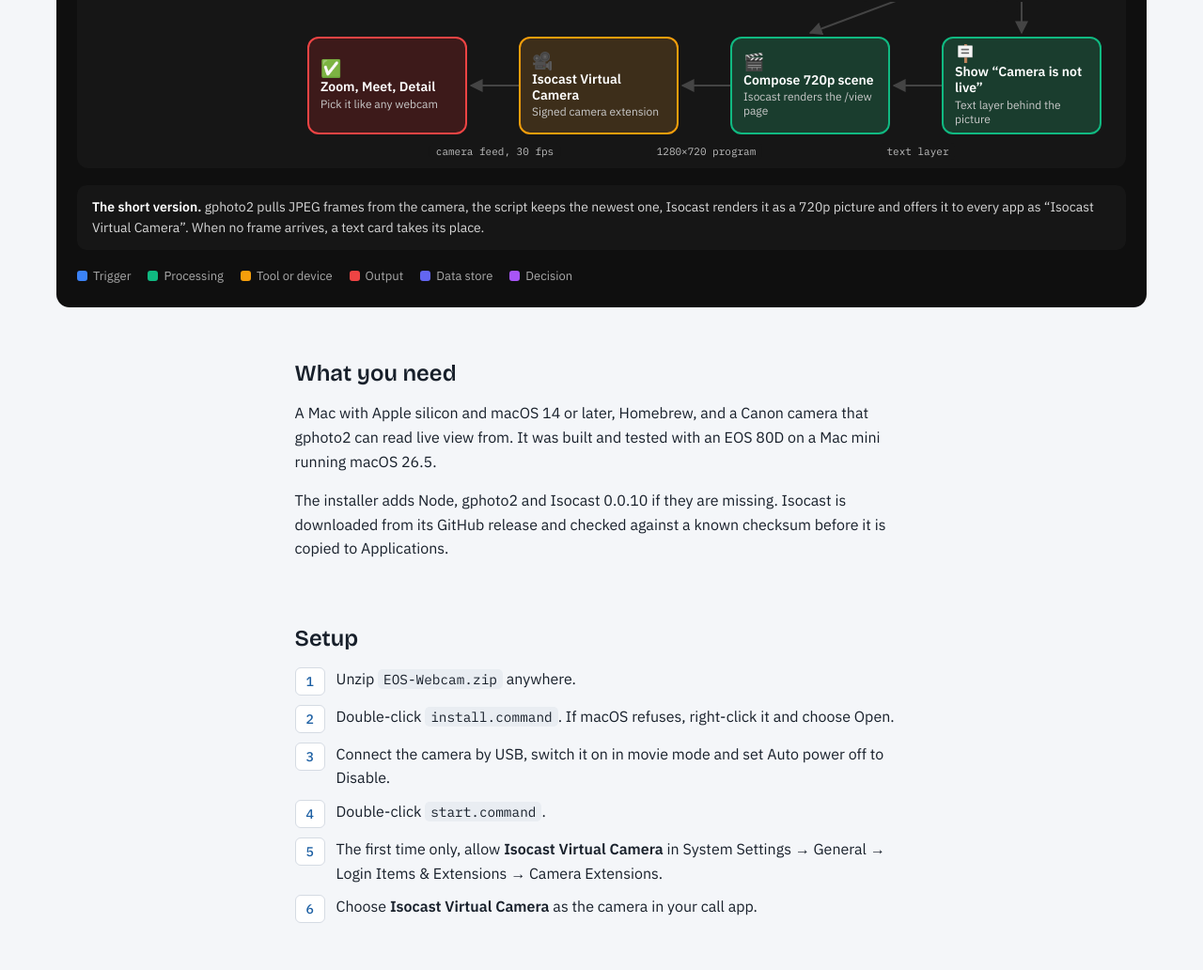
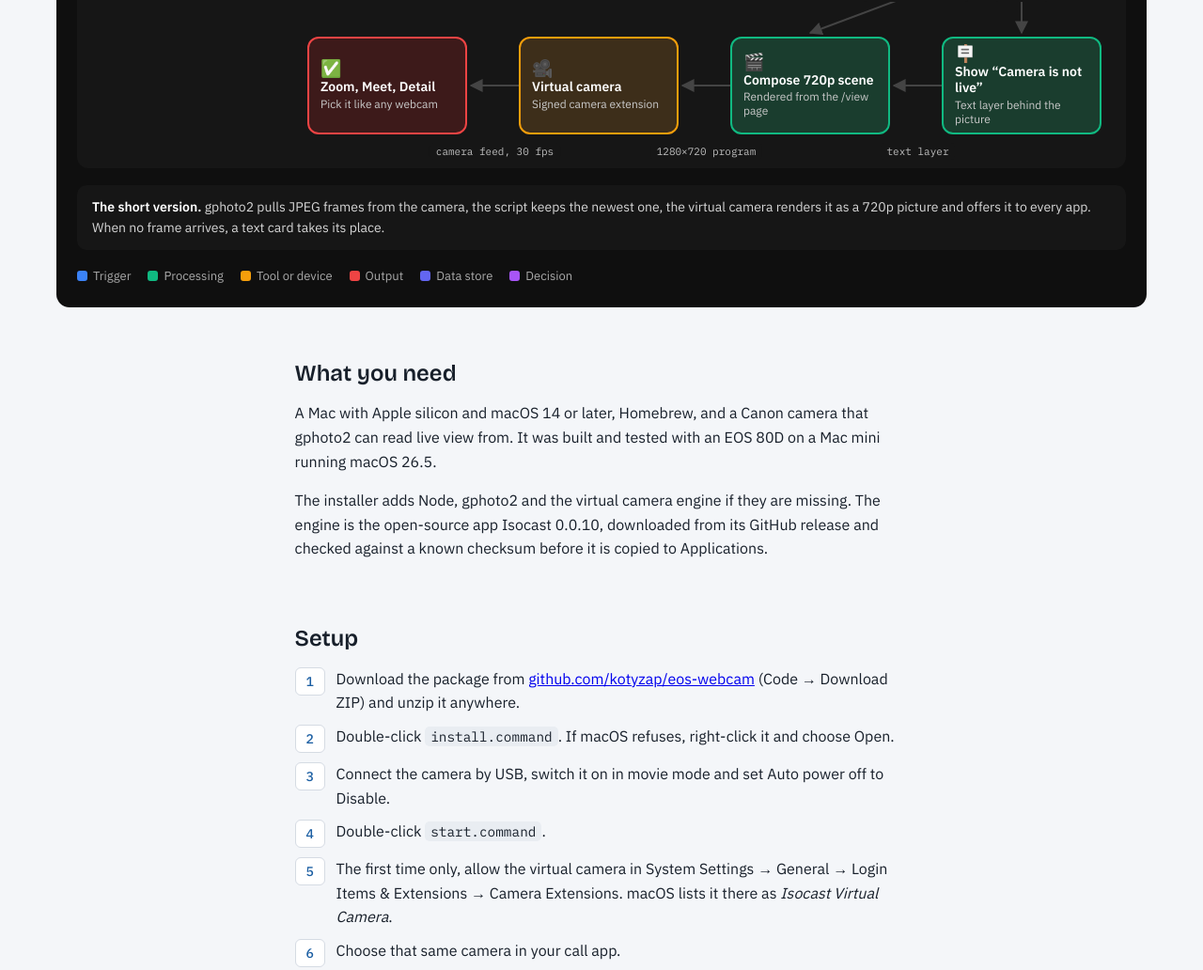
Before and after one commit to kotyzap/EOS-Webcam-via-USB-Mini, a plain HTML site: page docs/index.html in a window 1280 px wide. Shown: the part 1362-2394 px from the top of the page at 94% size. Drawn offline with nearby package versions, Linux system fonts and the light colour scheme.

Commit message:
Describe the virtual camera generically; move Isocast to a Built on credit
Rename isocast/ to vcam/, reword scripts, README, docs page and diagram.
The real menu name (Isocast Virtual Camera) is kept where the user has
to pick or approve it, since the extension cannot be renamed.

Co-Authored-By: Claude Fable 5.2 <noreply@anthropic.com>
Claude-Session: https://claude.ai/code/session_01BecR96eiBcRZHHJvWbxi93

```diff
--- a/docs/index.html
+++ b/docs/index.html
@@ -4,6 +4,7 @@
 <meta charset="utf-8">
 <meta name="viewport" content="width=device-width, initial-scale=1">
 <title>EOS Webcam One-Pager</title>
+<meta name="description" content="Use a Canon EOS 80D as a Mac webcam over the normal USB cable, without Canon's app: gphoto2, one Node script and a free virtual camera.">
 <link rel="preconnect" href="https://fonts.googleapis.com">
 <link href="https://fonts.googleapis.com/css2?family=Bricolage+Grotesque:opsz,wght@12..96,600;12..96,700&family=IBM+Plex+Mono:wght@400;500&family=IBM+Plex+Sans:wght@400;500;600&display=swap" rel="stylesheet">
 <style>
@@ -124,7 +125,7 @@ footer{color:var(--muted);font-size:14px;border-top:1px solid var(--line);paddin
     <div class="facts">
       <div><b>960×640</b><span>live view from the camera, about 15 fps</span></div>
       <div><b>1280×720</b><span>virtual camera output, 30 fps</span></div>
-      <div><b>≈1% CPU</b><span>Isocast engine on a Mac mini</span></div>
+      <div><b>≈1% CPU</b><span>virtual camera engine on a Mac mini</span></div>
       <div><b>0 windows</b><span>everything runs in the background</span></div>
     </div>
   </section>
@@ -132,7 +133,7 @@ footer{color:var(--muted);font-size:14px;border-top:1px solid var(--line);paddin
   <section class="col">
     <h2>The problem</h2>
     <p>The 80D sends its live view over Mini-USB, but macOS only lists a camera in call apps when a signed camera extension provides it. Canon's EOS Webcam Utility is that extension, and on current macOS it freezes.</p>
-    <p>Writing your own extension needs a paid Apple Developer account. The way around it is to borrow an extension that is already signed: <a href="https://github.com/anomalyco/isocast">Isocast</a>, an open-source recording app whose virtual camera can be driven from the command line.</p>
+    <p>Writing your own extension needs a paid Apple Developer account. The way around it is to borrow an extension that is already signed, from an open-source recording app whose virtual camera can be driven from the command line.</p>
   </section>
 
   <section class="wide wf" aria-labelledby="wf-title">
@@ -143,7 +144,7 @@ footer{color:var(--muted);font-size:14px;border-top:1px solid var(--line);paddin
         <div class="stage" id="stage"><svg id="edges" aria-hidden="true"></svg></div>
       </div>
     </div>
-    <div class="wf-info" id="info"><b>The short version.</b> gphoto2 pulls JPEG frames from the camera, the script keeps the newest one, Isocast renders it as a 720p picture and offers it to every app as “Isocast Virtual Camera”. When no frame arrives, a text card takes its place.</div>
+    <div class="wf-info" id="info"><b>The short version.</b> gphoto2 pulls JPEG frames from the camera, the script keeps the newest one, the virtual camera renders it as a 720p picture and offers it to every app. When no frame arrives, a text card takes its place.</div>
     <div class="legend">
       <span><i style="background:#3B82F6"></i>Trigger</span>
       <span><i style="background:#10B981"></i>Processing</span>
@@ -157,18 +158,18 @@ footer{color:var(--muted);font-size:14px;border-top:1px solid var(--line);paddin
   <section class="col">
     <h2>What you need</h2>
     <p>A Mac with Apple silicon and macOS 14 or later, Homebrew, and a Canon camera that gphoto2 can read live view from. It was built and tested with an EOS 80D on a Mac mini running macOS 26.5.</p>
-    <p>The installer adds Node, gphoto2 and Isocast 0.0.10 if they are missing. Isocast is downloaded from its GitHub release and checked against a known checksum before it is copied to Applications.</p>
+    <p>The installer adds Node, gphoto2 and the virtual camera engine if they are missing. The engine is the open-source app Isocast 0.0.10, downloaded from its GitHub release and checked against a known checksum before it is copied to Applications.</p>
   </section>
 
   <section class="col">
     <h2>Setup</h2>
     <ol class="steps">
-      <li><div>Unzip <code>EOS-Webcam.zip</code> anywhere.</div></li>
+      <li><div>Download the package from <a href="https://github.com/kotyzap/eos-webcam">github.com/kotyzap/eos-webcam</a> (Code → Download ZIP) and unzip it anywhere.</div></li>
       <li><div>Double-click <code>install.command</code>. If macOS refuses, right-click it and choose Open.</div></li>
       <li><div>Connect the camera by USB, switch it on in movie mode and set Auto power off to Disable.</div></li>
       <li><div>Double-click <code>start.command</code>.</div></li>
-      <li><div>The first time only, allow <b>Isocast Virtual Camera</b> in System Settings → General → Login Items &amp; Extensions → Camera Extensions.</div></li>
-      <li><div>Choose <b>Isocast Virtual Camera</b> as the camera in your call app.</div></li>
+      <li><div>The first time only, allow the virtual camera in System Settings → General → Login Items &amp; Extensions → Camera Extensions. macOS lists it there as <i>Isocast Virtual Camera</i>.</div></li>
+      <li><div>Choose that same camera in your call app.</div></li>
     </ol>
   </section>
 
@@ -180,7 +181,7 @@ footer{color:var(--muted);font-size:14px;border-top:1px solid var(--line);paddin
         <tbody>
           <tr><td><code>start.command</code></td><td>Starts the camera stream and the virtual camera.</td></tr>
           <tr><td><code>stop.command</code></td><td>Stops the stream and frees the camera for other apps. Call apps then show “Camera is not live”.</td></tr>
-          <tr><td><code>quit.command</code></td><td>Stops the stream and shuts Isocast down completely.</td></tr>
+          <tr><td><code>quit.command</code></td><td>Stops the stream and shuts the virtual camera down completely.</td></tr>
         </tbody>
       </table>
     </div>
@@ -190,11 +191,11 @@ footer{color:var(--muted);font-size:14px;border-top:1px solid var(--line);paddin
   <section class="col">
     <h2>Limits</h2>
     <p>The picture is the camera's USB live view, so it tops out at 960×640 and about 15 fps. It is cropped to 16:9 and scaled to 720p. For full 1080p, the camera's Mini-HDMI output with an HDMI capture dongle is the better route and needs no software at all.</p>
-    <p>Isocast calls itself alpha software, and it cannot open a network stream directly yet. That is why the script serves a bare page at <code>/view</code>, which Isocast renders as a web page source.</p>
-    <p>If Isocast breaks after an update, the package also carries an OBS route: <code>install-obs.command</code> once, then <code>start-obs.command</code> and <code>stop-obs.command</code>, with the camera named “OBS Virtual Camera”.</p>
+    <p>The virtual camera engine is alpha software, and it cannot open a network stream directly yet. That is why the script serves a bare page at <code>/view</code>, which the engine renders as a web page source.</p>
+    <p>If the virtual camera breaks after an update, the package also carries an OBS route: <code>install-obs.command</code> once, then <code>start-obs.command</code> and <code>stop-obs.command</code>, with the camera named “OBS Virtual Camera”.</p>
   </section>
 
-  <footer class="col">Built by Pavel Kotyza, <a href="https://www.4xs.dev">4xs.dev</a>. Not affiliated with Canon. Uses gphoto2 and Isocast, both open source.</footer>
+  <footer class="col">Source and downloads: <a href="https://github.com/kotyzap/eos-webcam">github.com/kotyzap/eos-webcam</a>, MIT licence. Built by Pavel Kotyza, <a href="https://www.4xs.dev">4xs.dev</a>. Not affiliated with Canon. Built on gphoto2 and Isocast, both open source.</footer>
 </div>
 
 <script>
@@ -214,7 +215,7 @@ footer{color:var(--muted);font-size:14px;border-top:1px solid var(--line);paddin
   var COLORS={trigger:'#3B82F6',process:'#10B981',tool:'#F59E0B',output:'#EF4444',store:'#6366F1',decision:'#A855F7'};
   var nodes=[
     {id:'start',t:'trigger',x:20,y:36,ic:'⚡',lb:'Run start.command',st:'Double-click the launcher',
-     d:'Starts the Node script, then tells Isocast to start its engine and its virtual camera. No window opens.'},
+     d:'Starts the Node script, then starts the virtual camera engine. No window opens.'},
     {id:'free',t:'process',x:245,y:36,ic:'🔓',lb:'Release the camera',st:'Stop macOS ptpcamerad',
      d:'macOS grabs every connected camera with its ptpcamerad service. The script stops that service so gphoto2 can claim the USB device. macOS restarts it later by itself.'},
     {id:'gphoto',t:'tool',x:470,y:36,ic:'🛠',lb:'gphoto2',st:'Reads live view over USB',
@@ -227,14 +228,14 @@ footer{color:var(--muted);font-size:14px;border-top:1px solid var(--line);paddin
      d:'The camera sends its live view as 960×640 JPEG images over the normal USB data cable. Auto power off must be disabled or it switches off mid-call.'},
     {id:'live',t:'decision',x:920,y:228,ic:'❓',lb:'Live frame available?',st:'Is the camera streaming',
      d:'While gphoto2 runs, /frame answers with a JPEG. When the camera is stopped, off or unplugged, it answers 503 and the /view page hides its picture.'},
-    {id:'compose',t:'process',x:695,y:420,ic:'🎬',lb:'Compose 720p scene',st:'Isocast renders the /view page',
-     d:'Isocast loads http://127.0.0.1:8809/view as a web page source at 1280×720 and 30 fps. The page is transparent wherever it has no picture, so the layer behind it shows through.'},
+    {id:'compose',t:'process',x:695,y:420,ic:'🎬',lb:'Compose 720p scene',st:'Rendered from the /view page',
+     d:'The engine loads http://127.0.0.1:8809/view as a web page source at 1280×720 and 30 fps. The page is transparent wherever it has no picture, so the layer behind it shows through.'},
     {id:'card',t:'process',x:920,y:420,ic:'🪧',lb:'Show “Camera is not live”',st:'Text layer behind the picture',
-     d:'A text source in the Isocast scene, placed behind the camera picture. Callers see it instead of a frozen or black image whenever the camera is not streaming.'},
-    {id:'vcam',t:'tool',x:470,y:420,ic:'🎥',lb:'Isocast Virtual Camera',st:'Signed camera extension',
-     d:'Isocast’s camera extension is signed and notarized, which is what lets macOS list it as a camera. You approve it once in System Settings.'},
+     d:'A text layer in the scene, placed behind the camera picture. Callers see it instead of a frozen or black image whenever the camera is not streaming.'},
+    {id:'vcam',t:'tool',x:470,y:420,ic:'🎥',lb:'Virtual camera',st:'Signed camera extension',
+     d:'The camera extension comes from the open-source Isocast project and is signed and notarized, which is what lets macOS list it as a camera. You approve it once in System Settings, where it appears as “Isocast Virtual Camera”.'},
     {id:'apps',t:'output',x:245,y:420,ic:'✅',lb:'Zoom, Meet, Detail',st:'Pick it like any webcam',
-     d:'Any app with a camera menu can select “Isocast Virtual Camera”. Restart the app if it was open before the camera first appeared.'}
+     d:'Any app with a camera menu can select the virtual camera. Restart the app if it was open before the camera first appeared.'}
   ];
   var edges=[
     ['start','free','launch'],
```
Also changed, not shown: docs/img/workflow.png, 7 other files.
